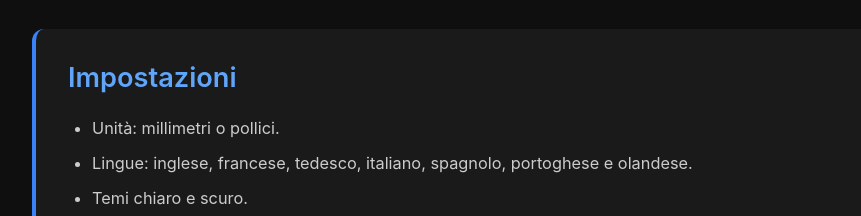
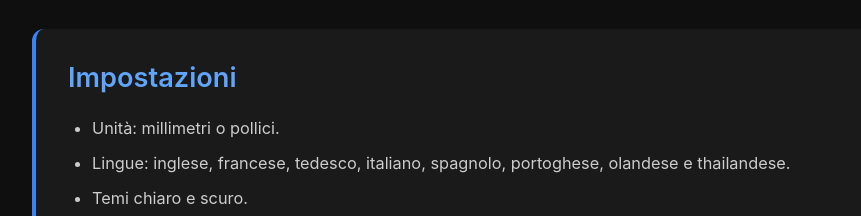
Before and after one commit to Poli-International/piercing-angle-guide, a plain HTML site: page documentation-it.html in a window 1280 px wide. Shown: the part 3377-3593 px from the top of the page, without its empty margins (174-1035 px from the left). Drawn offline with Linux system fonts and the light colour scheme.

Commit message:
sync documentation-it.html from the live site
The website copy of this tool moved on and the repo did not, so an
AI Studio import from here would have reverted it.

```diff
--- a/documentation-it.html
+++ b/documentation-it.html
@@ -106,7 +106,7 @@
         <h2>Impostazioni</h2>
         <ul>
         <li>Unità: millimetri o pollici.</li>
-        <li>Lingue: inglese, francese, tedesco, italiano, spagnolo, portoghese e olandese.</li>
+        <li>Lingue: inglese, francese, tedesco, italiano, spagnolo, portoghese, olandese e thailandese.</li>
         <li>Temi chiaro e scuro.</li>
         <li>Incorpora: copia un frammento iframe dal pulsante Incorpora.</li>
         </ul>
```
